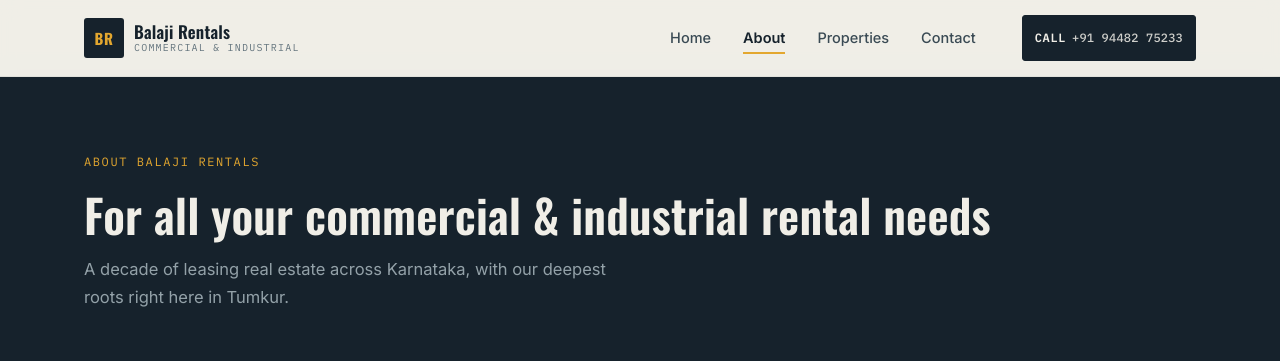
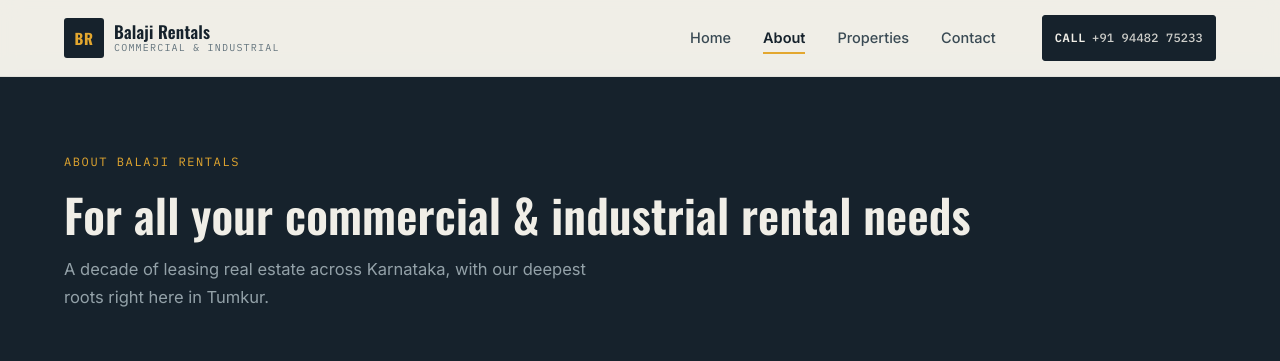
Before and after one commit to 1css/balaji_rental_web, a React (Vite) app: page /about in a window 1280 px wide. Shown: the top 361 px of the page. Built offline with nearby package versions, Linux system fonts and the light colour scheme.

Commit message:
remove margin

```diff
--- a/src/components/Navbar/Navbar.css
+++ b/src/components/Navbar/Navbar.css
@@ -328,3 +328,7 @@
 .navbar-mobile-cta.navbar-wave-btn .navbar-wave-btn-number {
   display: inline;
 }
+
+.wrap{
+  max-width: none !important;
+}
```
